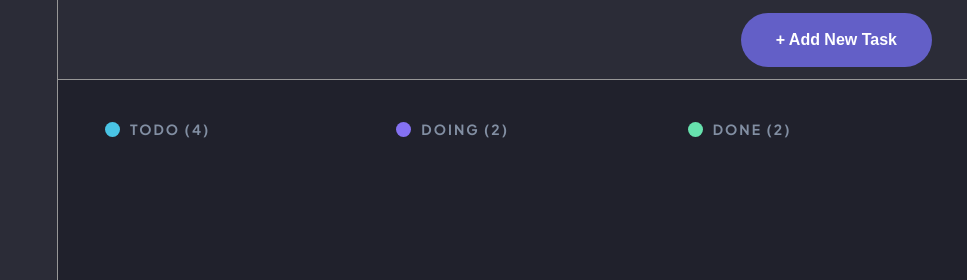
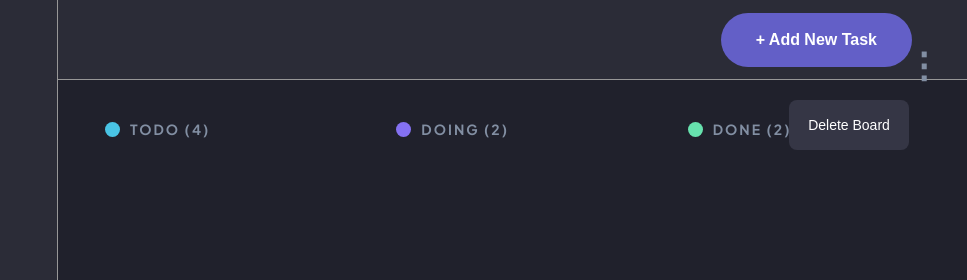
Before and after one commit to Igor1D/kanban-task-management-web-app, a plain HTML site: page index.html in a window 1280 px wide. Shown: the top 280 px of the page, 313-1280 px from the left. Drawn offline with Linux system fonts and the light colour scheme; no server answers.

Commit message:
added delete board btn

```diff
--- a/index.css
+++ b/index.css
@@ -213,6 +213,7 @@ header {
     font-size: 30px;
     font-weight: 600;
     box-sizing: border-box;
+    position: relative;
 }
 
 
@@ -227,6 +228,7 @@ header {
     padding-right: 35px;
     font-weight: 600;
     cursor: pointer;
+    margin-right: 20px;
 }
 
 
@@ -348,7 +350,7 @@ header {
     transition: all 0.3s ease-in;
 }
 
-#edit-btn {
+.edit-btn {
     position: absolute;
     top: 20px;
     right: 20px;
@@ -359,6 +361,18 @@ header {
     font-size: 30px;
     font-weight: 700;
 }
+
+#edit-board-btn{
+    top: 45px;
+    /* padding-left: 40px; */
+}
+
+#three-dots-icon{
+    font-size: 35px;
+    font-weight: 800;
+}
+
+
 
 #editBtnsDiv {
    border-radius: 5px;
@@ -377,6 +391,30 @@ header {
     width: 130px;
     display: none;
 
+}
+
+#editBoardDiv {
+    position: absolute;
+
+    z-index: 3;
+    display: flex;
+    flex-direction: column;
+    top: 100px;
+    right: 58px;
+    background: #353645;
+    align-items: center;
+    gap: 10px;
+    justify-content: space-around;
+    padding: 10px;
+    width: 100px;
+    height: 30px;
+    border-radius: 8px;
+    /* display: none; */
+
+}
+
+#deleteBoardBtn{
+    color: white;
 }
 
 .editBtns {
--- a/index.html
+++ b/index.html
@@ -59,7 +59,10 @@
     <header id="header">
       <div class="header-board-name" id="header-board-name"></div>
       <button id="add-new-task-btn" class="primary-btn">+ Add New Task</button>
-
+      <button class="edit-btn" id="edit-board-btn"><p style="display: inline;" id="three-dots-icon">&#8942;</p></button>
+      <div id="editBoardDiv" class="editBtnsDiv">
+        <button class="editBtns" id="deleteBoardBtn">Delete Board</button>
+      </div>
     </header>
 
     <div class="container">
@@ -127,9 +130,9 @@
     <div class="edit-task-div" id="edit-task-header">
     <h4 class="task-title">Research pricing points of various competitors and trial different business models</h4>
     <!-- <input type="text" value="Research pricing points of various competitors and trial different business models"> -->
-    <button id="edit-btn"><p style="display: inline;">&#8942;</p>
+    <button id="edit-btn" class="edit-btn"><p style="display: inline;">&#8942;</p>
     </button>
-    <div id="editBtnsDiv">
+    <div id="editBtnsDiv" class="editBtnsDiv">
       <button class="editBtns" id="editTaskBtn">Edit Task</button>
       <button class="editBtns" id="deleteTaskBtn">Delete Task</button>
     </div>
```
